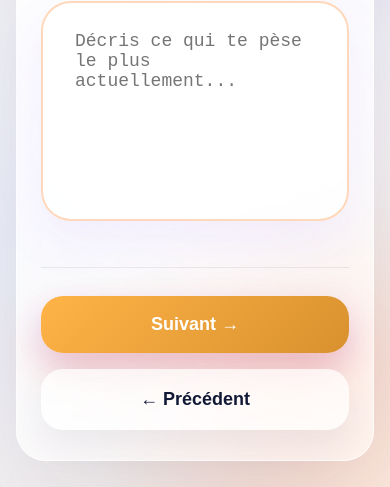
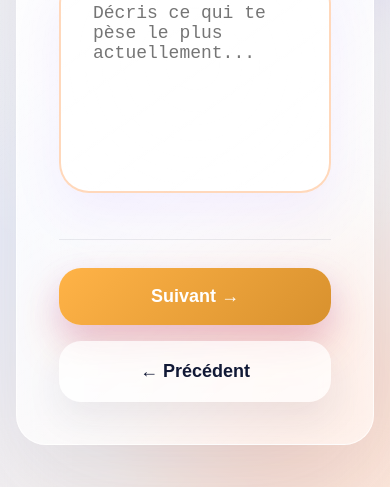
Before and after one commit to AudreyFeathersDigitale/leadmagnet, a website: page public/index.html in a window 390 px wide. Shown: the part 357-844 px from the top of the page. Drawn offline with Linux system fonts and the light colour scheme.

Commit message:
mini agent qualif6

```diff
--- a/public/style.css
+++ b/public/style.css
@@ -18,7 +18,7 @@
 
 body {
   margin: 0;
-  min-height: 100vh;
+  min-height: 85vh;
   font-family: Inter, Arial, sans-serif;
   color: var(--text);
   background:
@@ -516,7 +516,7 @@ textarea:focus {
 }
 
 .conditional-question textarea {
-  min-height: 150px;
+  min-height: 170px;
 }
 
 /* Summary */
@@ -645,7 +645,7 @@ textarea:focus {
   }
 
   .question-card {
-    padding: 46px 24px 30px;
+    padding: 18px 42px 26px;
     border-radius: 30px;
     transform: translateY(-6px);
     box-shadow:
```
